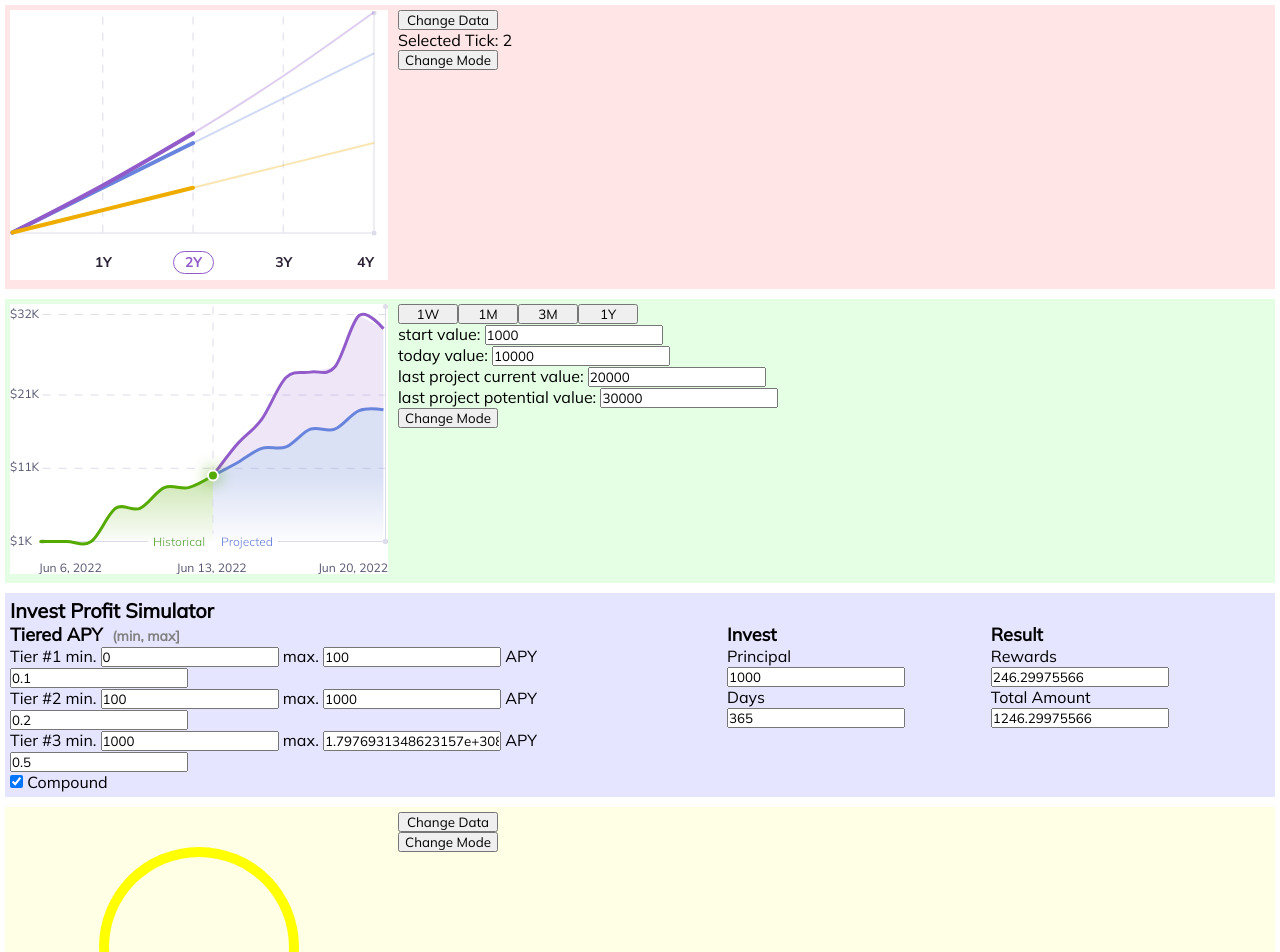
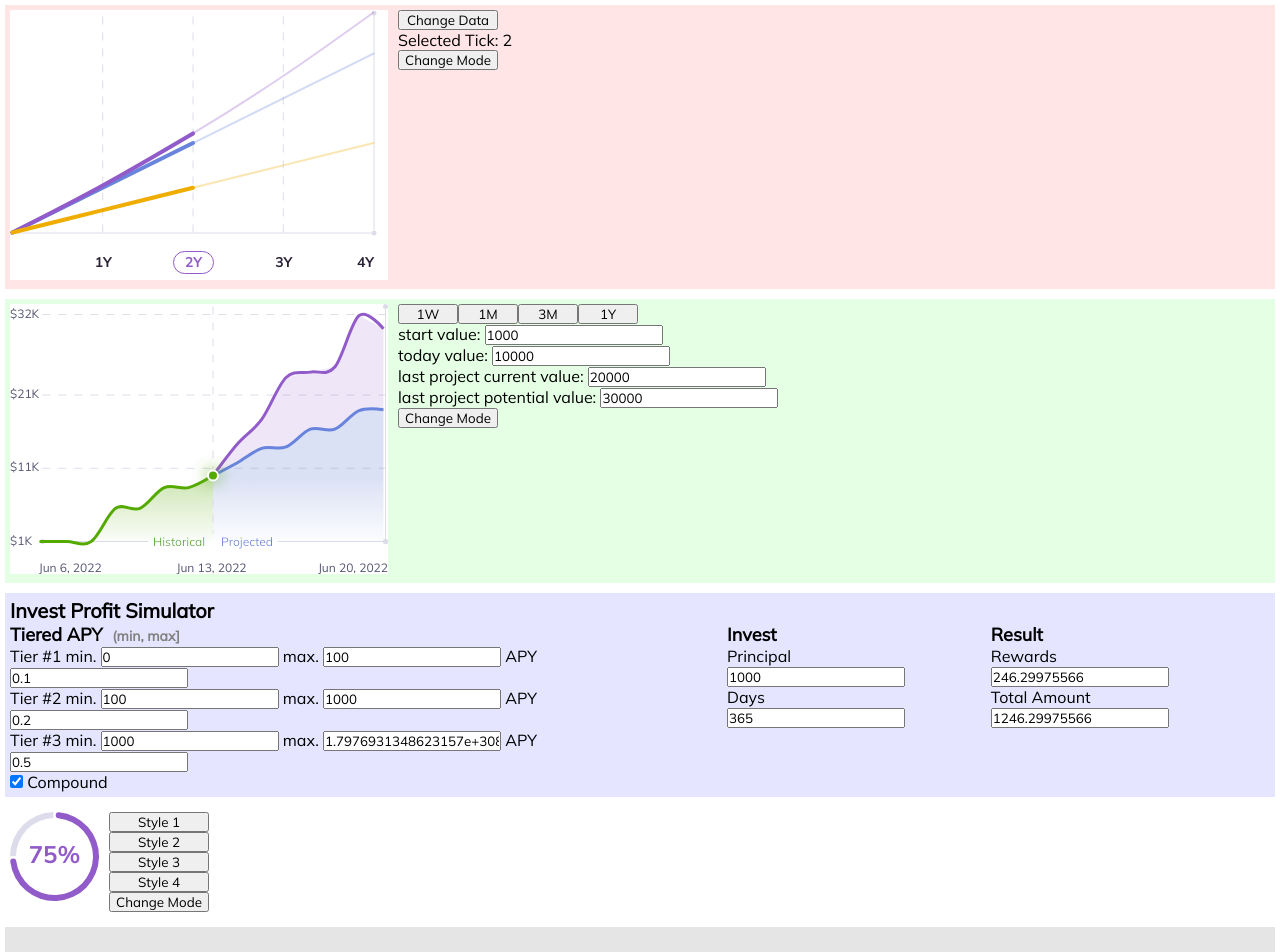
Before and after one commit to bigyao25/earn-chart, a Vue app: page / in a window 1280 px wide. Shown: the top 952 px of the page. Built offline with nearby package versions, Linux system fonts and the light colour scheme.

Commit message:
add: RingChart

```diff
--- a/src/App.vue
+++ b/src/App.vue
@@ -106,7 +106,7 @@ export default {
   }
 
   .bg-yellow {
-    background-color: rgba(255, 255, 0, 0.1);
+    background-color: rgba(255, 255, 0, 0);
   }
 
   .bg-gray {
--- a/src/TestMechanismRingChart.vue
+++ b/src/TestMechanismRingChart.vue
@@ -1,9 +1,12 @@
 <template>
   <div class="body">
-    <MechanismRingChart :data="data" :width="378" :height="270" :dark="dark" />
+    <MechanismRingChart :data="data" :width="89" :height="89" :dark="dark" />
 
     <div class="right">
-      <button @click="handleChange">Change Data</button>
+      <button @click="handleStyle1">Style 1</button>
+      <button @click="handleStyle2">Style 2</button>
+      <button @click="handleStyle3">Style 3</button>
+      <button @click="handleStyle4">Style 4</button>
       <button @click="handleChangeMode">Change Mode</button>
     </div>
   </div>
@@ -19,48 +22,52 @@ export default {
     return {
       data: {
         ranges: [
-          { range: { min: 0, max: 0.75 }, color: "purple" },
-          { range: { min: 0.75, max: 1 }, color: "gray" },
+          { range: { min: 0, max: 0.75 }, color: "#925BCA" },
+          { range: { min: 0.75, max: 1 }, color: "#DDDCEA" },
         ],
-        text: "75%",
+        info: { text: "75%", color: "#925BCA" },
+        defaultColor: "#DDDCEA",
       },
       selected: 2,
       dark: false,
     };
   },
   methods: {
-    handleChange() {
-      const data = {};
-
-      const fill = () => {
-        let generator = {
-          apys: [],
-          compound: Math.random() > 0.5,
-        };
-        let apy = randomRange(0, 0.3);
-        generator.apys.push({ tier: { min: 0, max: 100 }, apy });
-        apy = randomRange(apy, 1);
-        generator.apys.push({ tier: { min: 0, max: 1000 }, apy });
-        apy = randomRange(apy, 1);
-        generator.apys.push({ tier: { min: 0, max: Number.MAX_VALUE }, apy });
-        return generator;
+    handleStyle1() {
+      this.data = {
+        ranges: [
+          { range: { min: 0, max: 0.75 }, color: "#925BCA" },
+          { range: { min: 0.75, max: 1 }, color: "#DDDCEA" },
+        ],
+        info: { text: "75%", color: "#925BCA" },
+        defaultColor: "#DDDCEA",
       };
-
-      if (Math.random() <= 0.8) {
-        data.defi = fill();
-      }
-      if (Math.random() <= 0.8) {
-        data.staking = fill();
-      }
-      if (Math.random() <= 0.8) {
-        data.liquid = fill();
-      }
-
-      if (!data.defi && !data.staking && !data.liquid) {
-        data.staking = fill();
-      }
-
-      this.data = data;
+    },
+    handleStyle2() {
+      this.data = {
+        ranges: [
+          { range: { min: 0, max: 0.75 }, color: "#DDDCEA" },
+          { range: { min: 0.75, max: 1 }, color: "#6E87D7" },
+        ],
+        info: { text: "25%", color: "#6E87D7" },
+        defaultColor: "#DDDCEA",
+      };
+    },
+    handleStyle3() {
+      this.data = {
+        ranges: [{ range: { min: 0, max: 1 }, color: "#EEAD00" }],
+        info: { text: "100%", color: "#EEAD00" },
+        defaultColor: "#DDDCEA",
+      };
+    },
+    handleStyle4() {
+      this.data = {
+        ranges: [
+          { range: { min: 0, max: 0.75 }, color: "#925BCA" },
+          { range: { min: 0.75, max: 1 }, color: "#6E87D7" },
+        ],
+        defaultColor: "#DDDCEA",
+      };
     },
     handleChangeMode() {
       this.dark = !this.dark;
--- a/src/components/MechanismRingChart.vue
+++ b/src/components/MechanismRingChart.vue
@@ -14,7 +14,8 @@ import { arc, pie } from "d3-shape";
       {range: [min: 0, max: .75], color: 'purple'},
       {range: [min: 0.75, max: 1], color: 'gray'}
     ],
-    text: '75%'
+    text: '75%',
+    defaultColor: gray
   }
  */
 export default {
@@ -39,46 +40,49 @@ export default {
       const svg = select("#_mr_chart");
       svg.classed("dark", this.dark);
 
-      // const outerRadius = Math.min(this.width, this.height) / 2;
-      // const myPie = pie()
-      //   .padAngle(1 / 365)
-      //   .sort(null)
-      //   .value(i => i.radius)(this.arcData);
-      // const myArc = arc()
-      //   .innerRadius(outerRadius - 10)
-      //   .outerRadius(outerRadius);
+      svg.selectAll("*").remove();
 
-      // svg
-      //   .append("g")
-      //   .attr("stroke", "blue")
-      //   .attr("stroke-width", 1)
-      //   .attr("stroke-linejoin", "round")
-      //   .selectAll("path")
-      //   .data(myPie)
-      //   .attr("transform", `translate(${this.width / 2}, ${this.height / 2})`)
-      //   .join("path")
-      //   .attr("fill", d => d.color)
-      //   .attr("d", myArc);
+      // var defs = svg.append("defs");
+      // var filter = defs.append("filter").attr("id", "dropshadow");
+      // filter.append("feGaussianBlur").attr("in", "SourceAlpha").attr("stdDeviation", 4).attr("result", "blur");
+      // filter.append("feOffset").attr("in", "blur").attr("dx", 0).attr("dy", 0).attr("result", "offsetBlur");
+      // filter.append("feFlood").attr("in", "offsetBlur").attr("flood-color", "#925BCA").attr("flood-opacity", "0.5").attr("result", "offsetColor");
+      // filter.append("feComposite").attr("in", "offsetColor").attr("in2", "offsetBlur").attr("operator", "in").attr("result", "offsetBlur");
+      // var feMerge = filter.append("feMerge");
+      // feMerge.append("feMergeNode").attr("in", "offsetBlur");
+      // feMerge.append("feMergeNode").attr("in", "SourceGraphic");
 
-      var myArc = arc().innerRadius(90).outerRadius(100);
-      var myPie = pie()(this.arcData.map(d => d.radius));
+      var myArc = arc()
+        .innerRadius(Math.min(this.width, this.height) / 2 - 6)
+        .outerRadius(Math.min(this.width, this.height) / 2)
+        .cornerRadius(d => {
+          return d.data.color === this.data.defaultColor ? 0 : 5;
+        });
+      var myPie = pie()
+        .padAngle(15 / 365)
+        .value(d => d.radius)(this.arcData);
 
       const root = svg.append("g");
       root
         .selectAll("g")
         .data(myPie)
         .enter()
-        .append("g")
+        .append("path")
         .attr("transform", `translate(${this.width / 2}, ${this.height / 2})`)
-        .append("path")
-        .attr("d", d => {
-          console.log(222, d);
-          return myArc(d);
-        })
-        .attr("fill", (d, i) => {
-          console.log(333, d, i);
-          return "yellow";
-        });
+        .attr("d", d => myArc(d))
+        .attr("fill", d => d.data.color);
+      // .attr("filter", "url(#dropshadow)");
+
+      if (this.data.info?.text) {
+        root
+          .append("text")
+          .text(this.data.info.text)
+          .attr("transform", `translate(${this.width / 2}, ${this.height / 2})`)
+          .attr("text-anchor", "middle")
+          .attr("dominant-baseline", "middle")
+          .attr("font-size", 24)
+          .attr("fill", this.data.info.color);
+      }
     },
     fillData() {
       const ranges = this.data.ranges.sort((x, y) => x.range.min - y.range.min);
@@ -88,7 +92,19 @@ export default {
       this.arcData = ranges.map(r => ({ radius: r.range.max - r.range.min, color: r.color }));
     },
   },
+  watch: {
+    data() {
+      this.init();
+    },
+  },
 };
 </script>
 
-<style lang="less"></style>
+<style lang="less">
+#_mr_chart {
+  text {
+    font-family: Mulish Bold;
+    letter-spacing: -1.5;
+  }
+}
+</style>
```
